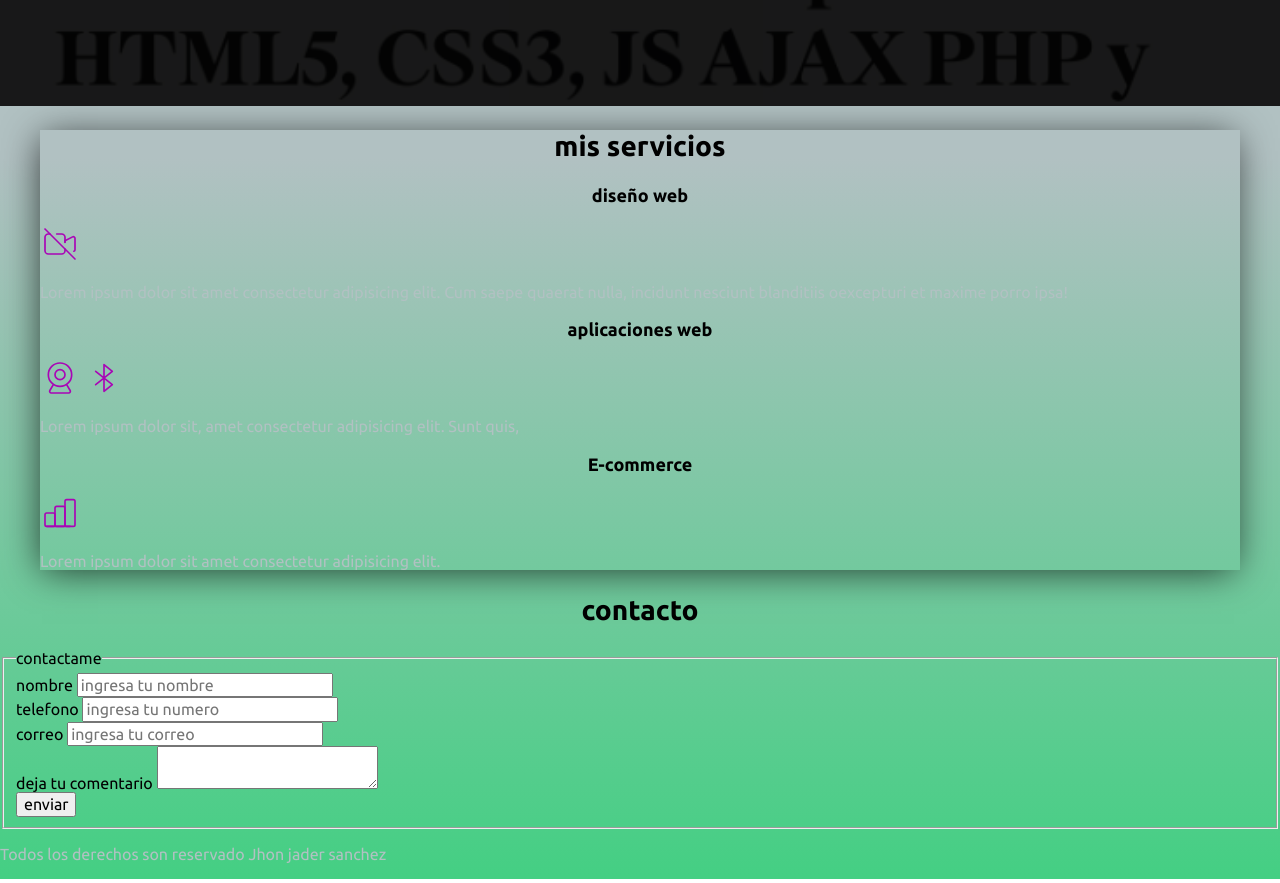
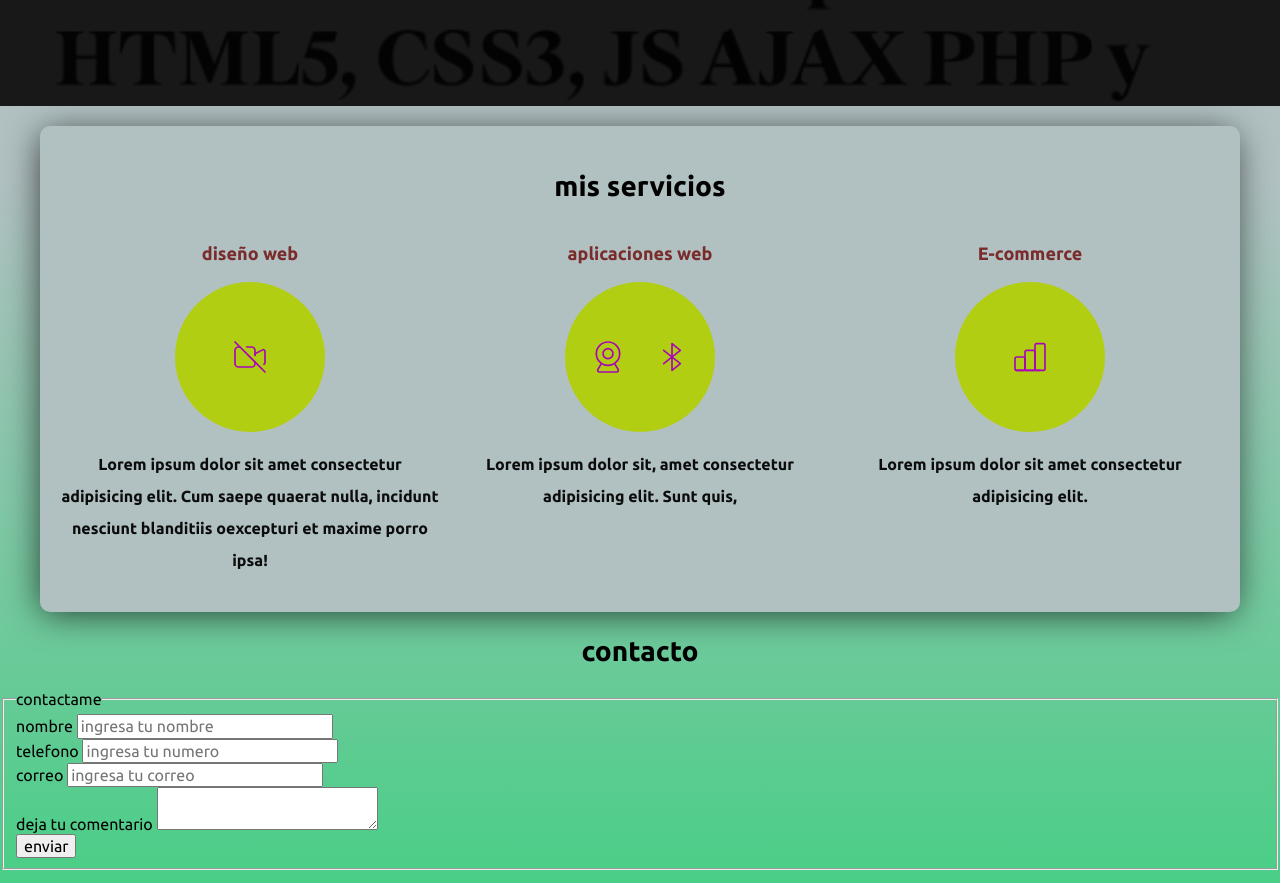
Before and after one commit to Jader33/ob-curso-git, a plain HTML site: page index.html in a window 1280 px wide. Shown: the part 561-1444 px from the top of the page. Drawn offline with Linux system fonts and the light colour scheme.

Commit message:
tercercambio

```diff
--- a/index.html
+++ b/index.html
@@ -36,19 +36,26 @@
 </div>
 </section>
 <main class="contenedor sobra" >
+
+
 <h2>mis servicios</h2>
-<section>
+<div class="servicios">
+<section class="servicio">
 <h3>diseño web</h3>
+<div class="icono">
 <svg xmlns="http://www.w3.org/2000/svg" class="icon icon-tabler icon-tabler-video-off" width="40" height="40" viewBox="0 0 24 24" stroke-width="1" stroke="#a905b6" fill="none" stroke-linecap="round" stroke-linejoin="round">
     <path stroke="none" d="M0 0h24v24H0z" fill="none"/>
     <line x1="3" y1="3" x2="21" y2="21" />
     <path d="M15 11v-1l4.553 -2.276a1 1 0 0 1 1.447 .894v6.764a1 1 0 0 1 -.675 .946" />
     <path d="M10 6h3a2 2 0 0 1 2 2v3m0 4v1a2 2 0 0 1 -2 2h-8a2 2 0 0 1 -2 -2v-8a2 2 0 0 1 2 -2h1" />
   </svg>
+</div>
 <p>Lorem ipsum dolor sit amet consectetur adipisicing elit. Cum saepe quaerat nulla, incidunt nesciunt blanditiis oexcepturi et maxime porro ipsa!</p>
 </section>
-<section>
+
+<section class="servicio" >
 <h3>aplicaciones web</h3>
+<div class="icono">
 <svg xmlns="http://www.w3.org/2000/svg" class="icon icon-tabler icon-tabler-device-computer-camera" width="40" height="40" viewBox="0 0 24 24" stroke-width="1" stroke="#a905b6" fill="none" stroke-linecap="round" stroke-linejoin="round">
     <path stroke="none" d="M0 0h24v24H0z" fill="none"/>
     <circle cx="12" cy="10" r="7" />
@@ -59,10 +66,12 @@
     <path stroke="none" d="M0 0h24v24H0z" fill="none"/>
     <polyline points="7 8 17 16 12 20 12 4 17 8 7 16" />
   </svg>
+</div>
 <p>Lorem ipsum dolor sit, amet consectetur adipisicing elit. Sunt quis,</p>
 </section>
-<section>
+<section class="servicio" >
 <h3>E-commerce</h3>
+<div class="icono">
 <svg xmlns="http://www.w3.org/2000/svg" class="icon icon-tabler icon-tabler-chart-bar" width="40" height="40" viewBox="0 0 24 24" stroke-width="1" stroke="#a905b6" fill="none" stroke-linecap="round" stroke-linejoin="round">
     <path stroke="none" d="M0 0h24v24H0z" fill="none"/>
     <rect x="3" y="12" width="6" height="8" rx="1" />
@@ -70,8 +79,10 @@
     <rect x="15" y="4" width="6" height="16" rx="1" />
     <line x1="4" y1="20" x2="18" y2="20" />
   </svg>
+</div>
 <p>Lorem ipsum dolor sit amet consectetur adipisicing elit. </p>
 </section>
+</div>
 </main>
 <section>
 <h2>contacto</h2>
--- a/style.css
+++ b/style.css
@@ -6,6 +6,7 @@
     --colorTercero:rgb(68, 207, 131);
     --colorCuarto:rgb(178, 206, 19);
     --colorquinto:rgb(3, 10, 70);
+    --color-nrg:rgb(12, 12, 12);
     --fuentePrincipla: 'Ubuntu', sans-serif;
 }
 
@@ -42,6 +43,9 @@ h1,h2,h3{
     -webkit-box-shadow: -2px 4px 36px -4px rgba(0,0,0,0.75);
     -moz-box-shadow: -2px 4px 36px -4px rgba(0,0,0,0.75);
     box-shadow: -2px 4px 36px -4px rgba(0,0,0,0.75);
+background-color: var(--colorPrimario);
+padding: 2rem;
+border-radius: 1rem;
 }
 .boton{
     background-color: var(--colorquinto);
@@ -102,6 +106,7 @@ color: var(--colorSegundario);
     background-size: cover;
     height: 45rem;
    position: relative;
+   margin-bottom: 2rem;
 }
 .contenido-hero{
     display: flex;
@@ -115,3 +120,34 @@ color: var(--colorSegundario);
    height: 100%;
 
 }
+/*servisiop*/
+.servicios{
+    display: grid;
+    grid-template-columns: repeat(3,1fr);
+    column-gap: 1rem;
+
+}
+.servicio{
+display: flex;
+flex-direction: column;
+align-items: center;
+}
+.servicio h3{
+color: var(--colorSegundario);
+
+}
+.servicio .icono{
+height: 15rem;
+width: 15rem;
+background-color: var(--colorCuarto);
+border-radius: 50%;
+display: flex;
+justify-content: space-evenly;
+align-items: center;
+}
+.servicio p{
+    color: var(--color-nrg);
+    font-weight: bold;
+    line-height: 2;
+    text-align: center;
+}
```
